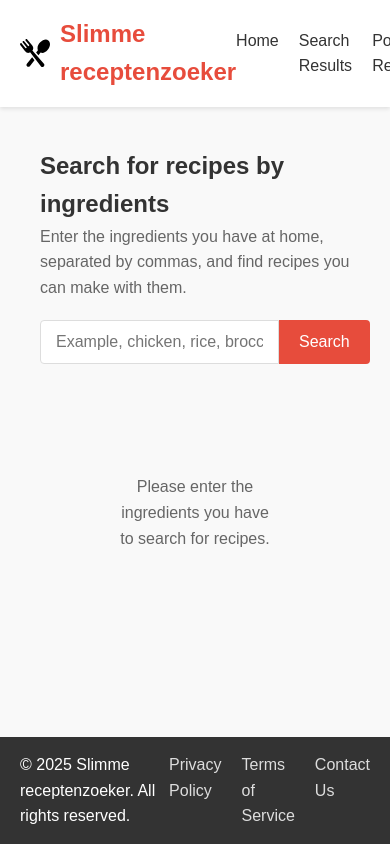
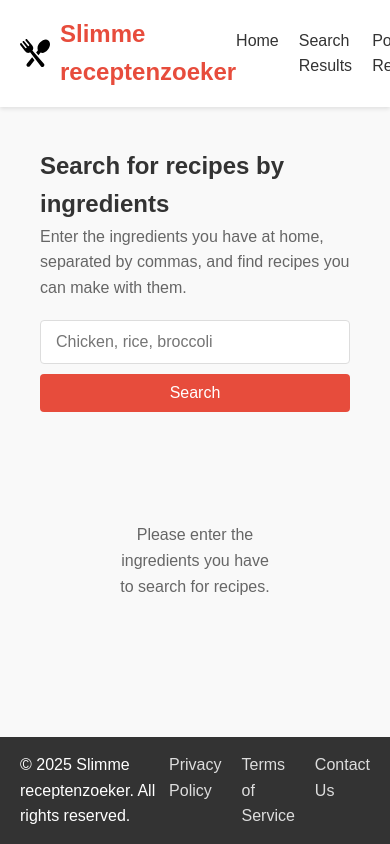
Before and after one commit to MaksNovi/slimme-receptenzoeker-maks, a React (Vite) app: page /search-results in a window 390 px wide. Shown: the top 844 px of the page. Built offline with nearby package versions, Linux system fonts and the light colour scheme.

Commit message:
Add SearchBar component for reusable search functionality

```diff
--- a/package.json
+++ b/package.json
@@ -10,6 +10,7 @@
     "preview": "vite preview"
   },
   "dependencies": {
+    "prop-types": "^15.8.1",
     "react": "^19.1.0",
     "react-dom": "^19.1.0",
     "react-router-dom": "^7.5.3"
--- /dev/null
+++ b/src/components/common/SearchBar.css
@@ -0,0 +1,52 @@
+.search-bar-form {
+    display: flex;
+    margin-bottom: 15px;
+}
+
+.search-bar-input {
+    flex: 1;
+    padding: 12px 15px;
+    border: 1px solid #ddd;
+    border-radius: 4px 0 0 4px;
+    font-size: 16px;
+}
+
+.search-bar-button {
+    background-color: #e74c3c;
+    color: white;
+    border: none;
+    border-radius: 0 4px 4px 0;
+    padding: 0 20px;
+    font-size: 16px;
+    cursor: pointer;
+    transition: background-color 0.3s;
+}
+
+.search-bar-button:hover {
+    background-color: #c0392b;
+}
+
+.search-bar-input:focus {
+    outline: 2px solid #3498db;
+    border-color: #3498db;
+}
+
+.search-bar-button:focus {
+    outline: 2px solid #3498db;
+}
+
+@media (max-width: 768px) {
+    .search-bar-form {
+        flex-direction: column;
+    }
+
+    .search-bar-input {
+        border-radius: 4px;
+        margin-bottom: 10px;
+    }
+
+    .search-bar-button {
+        border-radius: 4px;
+        padding: 10px;
+    }
+}
--- /dev/null
+++ b/src/components/common/SearchBar.jsx
@@ -0,0 +1,35 @@
+import { useState } from 'react';
+import PropTypes from 'prop-types';
+import './SearchBar.css';
+
+function SearchBar({ onSearch, initialValue = '' }) {
+    const [ingredients, setIngredients] = useState(initialValue);
+
+    const handleSubmit = (e) => {
+        e.preventDefault();
+        if (ingredients.trim()) {
+            onSearch(ingredients);
+        }
+    };
+
+    return (
+        <form onSubmit={handleSubmit} className="search-bar-form">
+            <input
+                type="text"
+                value={ingredients}
+                onChange={(e) => setIngredients(e.target.value)}
+                placeholder="Chicken, rice, broccoli"
+                className="search-bar-input"
+                aria-label="Enter ingredients"
+            />
+            <button type="submit" className="search-bar-button">Search</button>
+        </form>
+    );
+}
+
+SearchBar.propTypes = {
+    onSearch: PropTypes.func.isRequired,
+    initialValue: PropTypes.string
+};
+
+export default SearchBar;
--- a/src/pages/SearchRecipes.jsx
+++ b/src/pages/SearchRecipes.jsx
@@ -1,8 +1,8 @@
 import { useState } from 'react';
 import './SearchRecipes.css';
+import SearchBar from "../components/common/SearchBar.jsx";
 
 function SearchRecipes() {
-    // Basis state voor ingrediënten en zoekresultaten
     const [ingredients, setIngredients] = useState('');
     const [searchResults, setSearchResults] = useState([]);
     const [isLoading, setIsLoading] = useState(false);
@@ -15,7 +15,6 @@ function SearchRecipes() {
         setError(null);
 
         try {
-            // Gebruik je eigen API key hier
             const apiKey = 'fe3dc1f83f014d92bd65f14f401ce259';
             const url = `https://api.spoonacular.com/recipes/findByIngredients?apiKey=${apiKey}&ingredients=${ingredientsList}&number=12&ranking=1&ignorePantry=true`;
 
@@ -30,10 +29,9 @@ function SearchRecipes() {
         }
     };
 
-    // Handler voor het formulier
-    const handleSubmit = (e) => {
-        e.preventDefault();
-        if(ingredients.trim()) searchRecipes(ingredients);
+    const handleSearch = (ingredientsList) => {
+        setIngredients(ingredientsList);
+        searchRecipes(ingredientsList);
     };
 
     return (
@@ -44,16 +42,7 @@ function SearchRecipes() {
                     Enter the ingredients you have at home, separated by commas, and find recipes you can make with them.
                 </p>
 
-                <form onSubmit={handleSubmit} className="search-form">
-                    <input
-                        type="text"
-                        value={ingredients}
-                        onChange={(e) => setIngredients(e.target.value)}
-                        placeholder="Example, chicken, rice, broccoli"
-                        className="search-input"
-                    />
-                    <button type="submit" className="search-button">Search</button>
-                </form>
+                <SearchBar onSearch={handleSearch} />
             </div>
 
             <div className="results-container">
```
Also changed, not shown: 1 other file (tests, documents, lock files or other folders).
